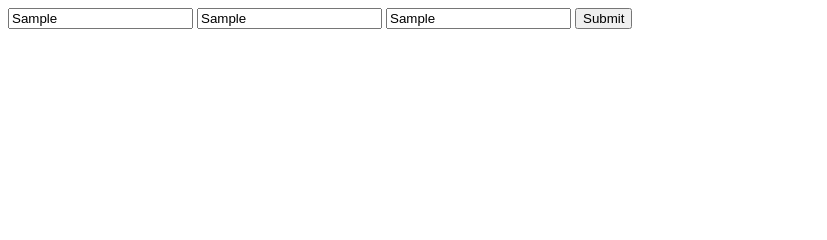
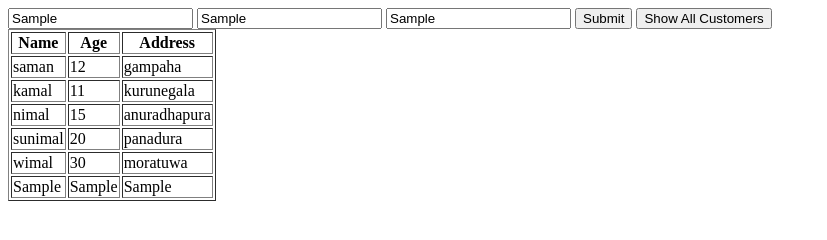
Before and after one commit to iCET-110/2024-06-19, a plain HTML site: page index.html in a window 1280 px wide. Both pictures are taken after typing "Sample", "Sample", "Sample" into the empty fields and a click on the button "Submit". Shown: the whole page, without its empty margins (0-827 px from the left). Drawn offline with Linux system fonts and the light colour scheme.

Commit message:
showAllCustomers

```diff
--- a/app.js
+++ b/app.js
@@ -129,6 +129,16 @@
 
 // let sample = ()=>console.log("hello");
 
+
+// let numbers = [10,50,67,85,11,25,658,25,45];
+
+// console.log(numbers.sort());
+// console.log(numbers.pop());
+// console.log(numbers.push(500));
+// console.log(numbers.length);
+// console.log(numbers.shift());
+// console.log(numbers.toString());
+
 const customers = [
     {
         name:"saman",
@@ -158,6 +168,7 @@ const customers = [
 
 ]
 
+
 function addCustomer(){
 
     let name = document.getElementById("txtUserName").value;
@@ -169,17 +180,32 @@ function addCustomer(){
         age,
         address
     })
+    console.log(customers);
+    showAllCustomers();
+}
 
 
 
-    console.log(customers);
+function showAllCustomers(){
+    let tblCustomers=document.getElementById("tblCustomers");
+
+    let tableBody = `<tr>
+                        <th>Name</th>
+                        <th>Age</th>
+                        <th>Address</th>
+                    </tr>`;
+
+
+    customers.forEach(data =>{
+        console.log(data);
+
+        tableBody+=` <tr>
+                        <td> ${data.name}</td>
+                        <td> ${data.age}</td>
+                        <td> ${data.address}</td>
+                    </tr>`;
+
+    })
+    tblCustomers.innerHTML=tableBody;
+    console.log(tableBody);
 }
-
-// let numbers = [10,50,67,85,11,25,658,25,45];
-
-// console.log(numbers.sort());
-// console.log(numbers.pop());
-// console.log(numbers.push(500));
-// console.log(numbers.length);
-// console.log(numbers.shift());
-// console.log(numbers.toString());
--- a/index.html
+++ b/index.html
@@ -24,6 +24,11 @@
 
     <input type="button" value="Submit" onclick="addCustomer()">
 
+    <input type="button" value="Show All Customers" onclick="showAllCustomers()">
+
+    <table border="1" id="tblCustomers">
+    </table>
+
 <script src="app.js"></script>
 </body>
 </html>
```
